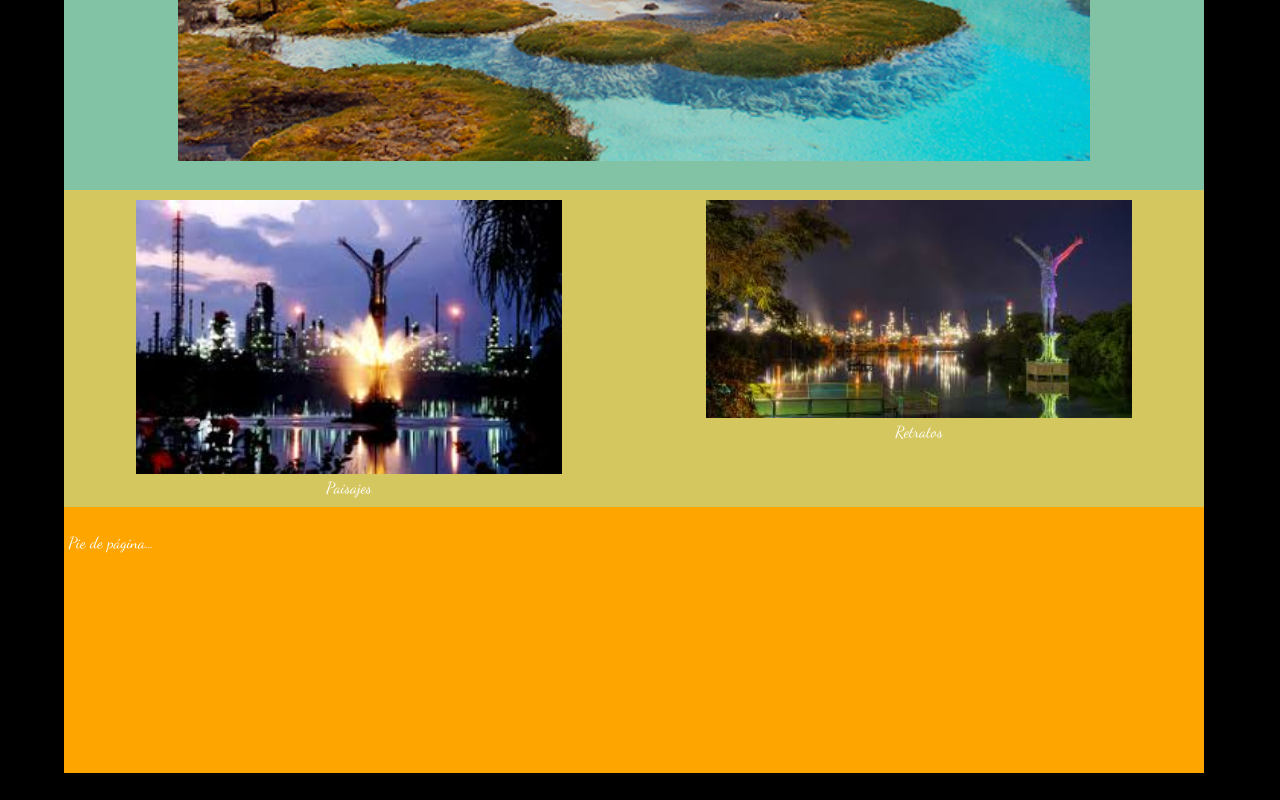
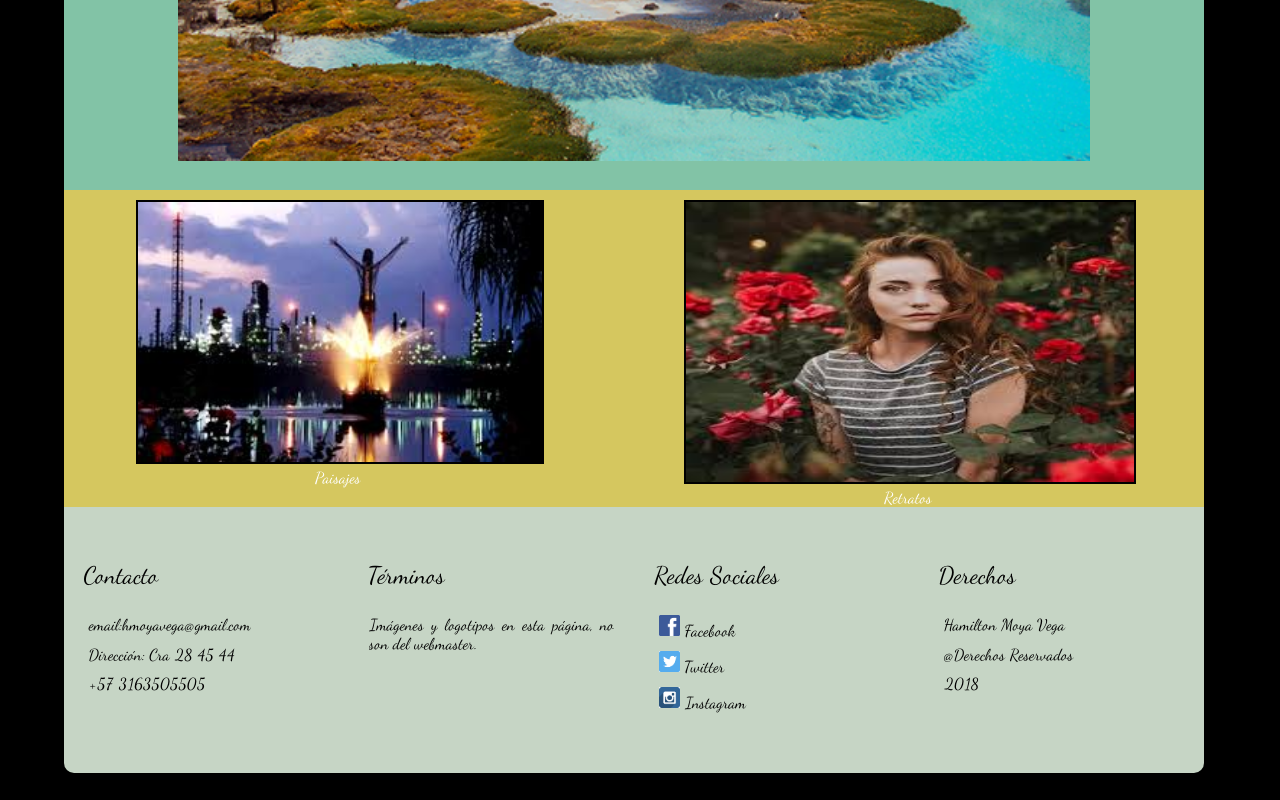
Before and after one commit to HamiltonMoya/CSS_WebResponsive, a plain HTML site: page index.html in a window 1280 px wide. Shown: the part 410-1210 px from the top of the page. Drawn offline with Linux system fonts and the light colour scheme.

Commit message:
Add files via upload
Commit despues de la maquetacion del index.html

```diff
--- a/css/estilos.css
+++ b/css/estilos.css
@@ -81,7 +81,7 @@ section{
   margin-bottom: 4.5em;
 }
 
-#imagenIzquierda{
+#imgIzq{
   	width:100%;
   	max-width: 100%;
     margin-bottom: 0;
@@ -89,7 +89,7 @@ section{
 
 .imagenDerecha{
   text-align: center;
-  width: 45%;
+  width: 50%;
   margin-left: 4.5em;
   margin-right: 4.5em;
   margin-bottom: 4.5em;
@@ -98,12 +98,109 @@ section{
 #imagenDerecha{
   	width:100%;
   	max-width: 100%;
-    height: 13.6em;
+    height: 17.5em;
 }
-
+footer{
+  color: white;
+}
+.contenedor{
+  display: flex;
+  flex-direction: row;
+}
 #piePagina{
+  border-radius: 0 0 10px 10px;
   height: 20vw;
   width: 99%;
   padding-top: 10px;
-  background-color: orange;
+  background-color: #C6d5c5;
 }
+
+#piePagina .contenedor>div{
+  text-align: center;
+  padding: 10px;
+  margin: 10px;
+  color: black;
+  width: 25%;
+}
+
+.contenedor p{
+  font-size: 1.5em;
+  text-align: left;
+}
+
+.contenedor ul{
+  text-align: justify;
+}
+
+#pie1{
+  padding: 0;
+  margin-top: 0;
+  margin-bottom: 10px;
+}
+#pie1 ul{
+  list-style-type: none;
+  margin: 0;
+  padding: 0;
+  overflow: hidden;
+  height: 100%;
+}
+#pie1 ul li{
+  margin: 0 5px;
+  padding-bottom: 2ex;
+}
+
+#pie2{
+  padding: 0;
+  margin-left: 0;
+  margin-right: 10;
+  margin-top: 0;
+  margin-bottom: 10px;
+}
+#pie2 ul{
+  list-style-type: none;
+  margin: 0;
+  padding: 0;
+  overflow: hidden;
+  height: 100%;
+}
+
+#pie3{
+  padding: 0;
+  margin-left: 0;
+  margin-right: 10;
+  margin-top: 0;
+  margin-bottom: 10px;
+}
+#pie3 li img{
+  width: 9%;
+}
+#pie3 ul{
+  list-style-type: none;
+  margin: 0;
+  padding: 0;
+  overflow: hidden;
+  height: 100%;
+}
+#pie3 ul li{
+  margin: 0 5px;
+  padding-bottom: 2ex;
+}
+
+#pie4{
+  padding: 0;
+  margin-left: 0;
+  margin-right: 10;
+  margin-top: 0;
+  margin-bottom: 10px;
+}
+#pie4 ul{
+  list-style-type: none;
+  margin: 0;
+  padding: 0;
+  overflow: hidden;
+  height: 100%;
+}
+#pie4 ul li{
+  margin: 0 5px;
+  padding-bottom: 2ex;
+}
--- /dev/null
+++ b/css/keyframes.css
@@ -0,0 +1,32 @@
+
+#imagenIzquierda img{
+    border: 2px solid black;
+   -webkit-transition: all 0.5s ease-out;
+   -moz-transition: all 0.5s ease;
+   -ms-transition: all 0.5s ease;
+}
+#imagenIzquierda img:hover{
+  -webkit-transform: rotate(10deg);
+  -moz-transform: rotate(10deg);
+  -ms-transform: rotate(10deg);
+  transform: rotate(10deg);
+}
+
+
+.imagenDerecha img{
+  position: relative;
+  border: 2px solid black;
+}
+.imagenDerecha{
+  position: relative;
+  transition: all 0.5s ease;
+  -webkit-transition: all 0.5s ease-out;
+  -moz-transition: all 0.5s ease;
+  -ms-transition: all 0.5s ease;
+}
+.imagenDerecha img:hover{
+  -webkit-transform: translate(20px, -5px);
+  -moz-transform: translate(20px, -5px);
+  -ms-transform: translate(20px, -5px);
+  transform: translate(20px, -5px);
+}
--- a/index.html
+++ b/index.html
@@ -5,7 +5,8 @@
     <meta charset="utf-8">
     <meta name="viewport" content="width:device-width, user-scalable=no">
     <link rel="stylesheet" href="css/estilos.css">
-    <link rel="stylesheet" href="/css/fuentes.css">
+    <link rel="stylesheet" href="css/fuentes.css">
+    <link rel="stylesheet" href="css/keyframes.css">
     <title>Comenzando con la Fotografía</title>
   </head>
   <body>
@@ -25,20 +26,48 @@
     	</p>
     </section>
     <section class="secundaria" id="imagenSecundaria">
-      <div class="imagenIzquierda">
-        <img id="imagenIzquierda" src="img/imagenPrincipal01.jpg" alt="Paisajes">
+      <div class="imagenIzquierda" id="imagenIzquierda">
+        <img id="imgIzq" src="img/imagenPrincipal01.jpg" alt="Paisajes">
         <p class="titulos">Paisajes</p>
       </div>
       <div class="imagenDerecha">
-        <img id="imagenDerecha" src="img/imagenPrincipal02.jpg" alt="Retratos">
+        <img id="imagenDerecha" src="img/retrato.jpg" alt="Retratos">
         <p class="titulos">Retratos</p>
       </div>
 
     </section>
-    <section id="piePagina">
-    	<p>
-    		<img src="imagenes/imagen2.jpg" alt="">
-    		  Pie de página...
-    	</p>
-    </section>
+    <footer id="piePagina">
+      <div class="contenedor">
+        <div id="pie1" class="pies">
+          <p>Contacto</p>
+          <ul>
+            <li>email:hmoyavega@gmail.com </li>
+            <li>Dirección: Cra 28 45 44</li>
+            <li>+57 3163505505</li>
+          </ul>
+        </div>
+        <div id="pie2" class="pies">
+          <p>Términos</p>
+          <ul>
+            <li>Imágenes y logotipos en esta página, no son del webmaster.</li>
+          </ul>
+        </div>
+        <div id="pie3" class="pies">
+          <p>Redes Sociales</p>
+          <ul>
+            <li><img src="iconos/face.png" alt="Facebook">   Facebook</li>
+            <li><img src="iconos/twitter.png" alt="Twitter">   Twitter</li>
+            <li><img src="iconos/instagram.png" alt="Instagram">   Instagram</li>
+          </ul>
+        </div>
+        <div id="pie4" class="pies">
+          <p>Derechos</p>
+          <ul>
+            <li>Hamilton Moya Vega </li>
+            <li>@Derechos Reservados</li>
+            <li>2018</li>
+          </ul>
+        </div>
+      </div>
+    </footer>
 </html>
```
Also changed, not shown: iconos/face.png (added), iconos/instagram.png (added), iconos/twitter.png (added), img/retrato.jpg (added).
